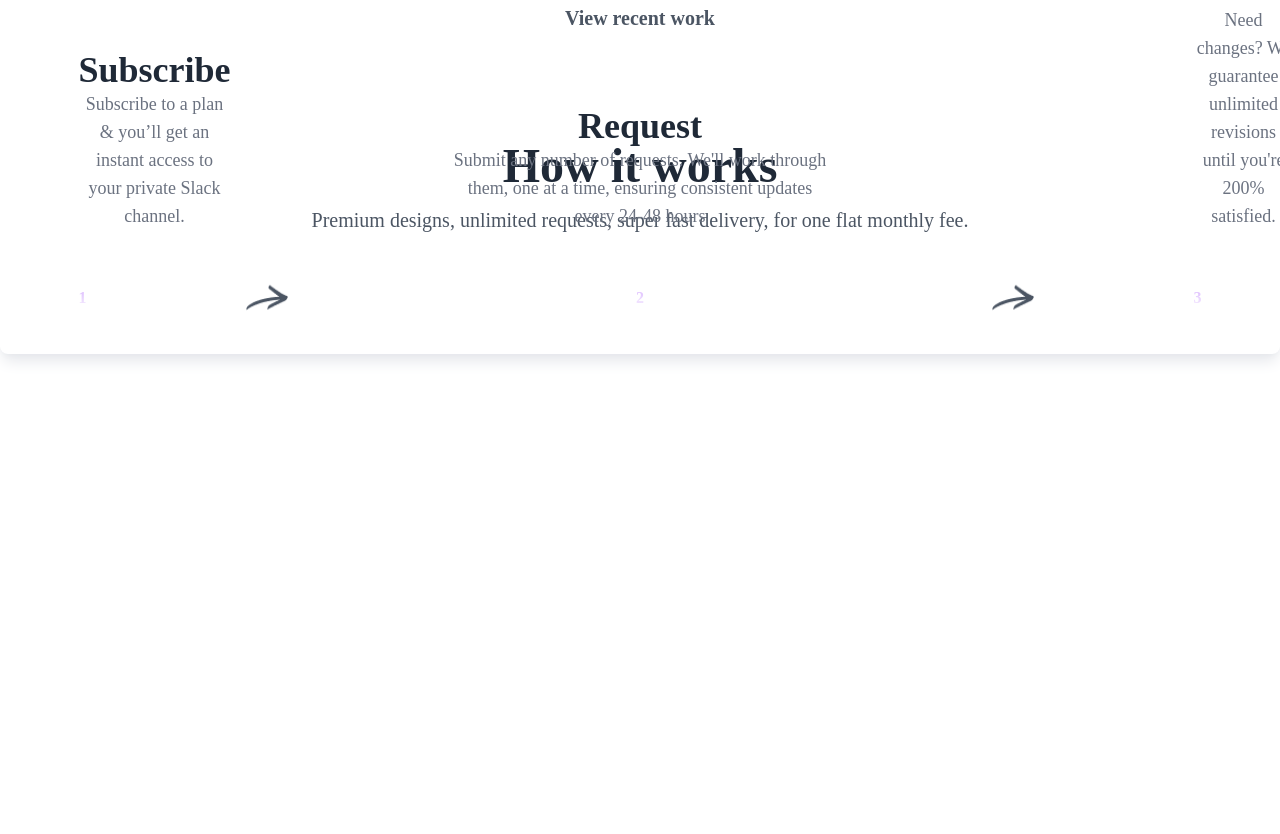
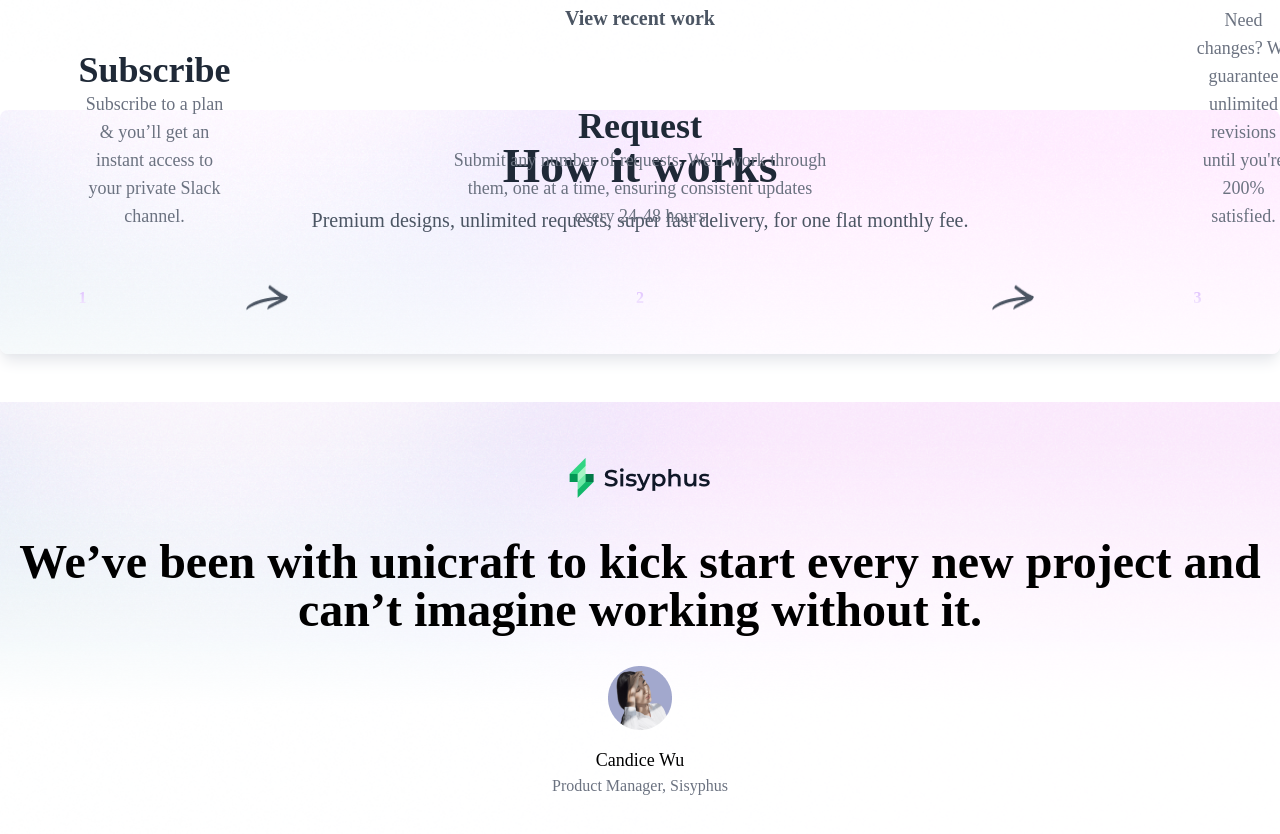
Before and after one commit to Abhishek7Tech/landing-page-unicraft, a React (Create React App) app: page / in a window 1280 px wide. Shown: the part 1092-1926 px from the top of the page. Before the commit the page ends 1470 px from the top, so only its background shows below. Built offline with nearby package versions, Linux system fonts and the light colour scheme; a web font is replaced by a local one.

Commit message:
implemented testimonials page

```diff
--- a/src/App.js
+++ b/src/App.js
@@ -2,6 +2,8 @@
 import Brands from "./components/brands/brands";
 import WorkSection from "./components/work/work-section";
 import Steps from "./components/steps/steps";
+import Testimonials from "./components/testimonials/testimonials";
+import PricingCard from "./components/pricing-card/pricing-card";
 function App() {
   return (
     <div className="App">
@@ -9,6 +11,8 @@
       <Brands></Brands>
       <WorkSection></WorkSection>
       <Steps></Steps>
+      <Testimonials></Testimonials>
+      <PricingCard></PricingCard>
     </div>
   );
 }
--- /dev/null
+++ b/src/components/pricing-card/pricing-card.js
@@ -0,0 +1,7 @@
+import "./pricing.css";
+
+const PricingCard = () => {
+  return <section></section>;
+};
+
+export default PricingCard;
--- /dev/null
+++ b/src/components/pricing-card/pricing.css
@@ -0,0 +1,5 @@
+section {
+    background-image: url("../../utils/backgrounds/nav-bg.png");
+    background-repeat: no-repeat;
+    background-size: cover;
+}
--- /dev/null
+++ b/src/components/testimonials/testimonials.js
@@ -0,0 +1,20 @@
+import Avatar from "../../utils/images/Avatar.png";
+import SisyPhus from "../../utils/images/sisyphus.png";
+const Testimonials = () => {
+  return (
+    <section className="mt-12 p-2 mb-6 text-center m-auto bg-gray-50">
+      <img src={SisyPhus} alt="sisyphus-company-logo" className="pt-12 pb-2 m-auto"></img>
+      <h1 className="font-bold text-5xl max-w-7.5xl m-auto pt-8 pb-2">
+        We’ve been with unicraft to kick start every new project and can’t
+        imagine working without it.
+      </h1>
+      <div className="pb-16">
+        <img src={Avatar} alt="Candice Wu Image" className="pt-6 pb-4 m-auto"></img>
+        <h2 className="text-lg font-medium">Candice Wu</h2>
+        <span className="text-gray-500 text-base pt-2">Product Manager, Sisyphus</span>
+      </div>
+    </section>
+  );
+};
+
+export default Testimonials;
```
Also changed, not shown: src/utils/images/Avatar.png (added), src/utils/images/sisyphus.png (added).
